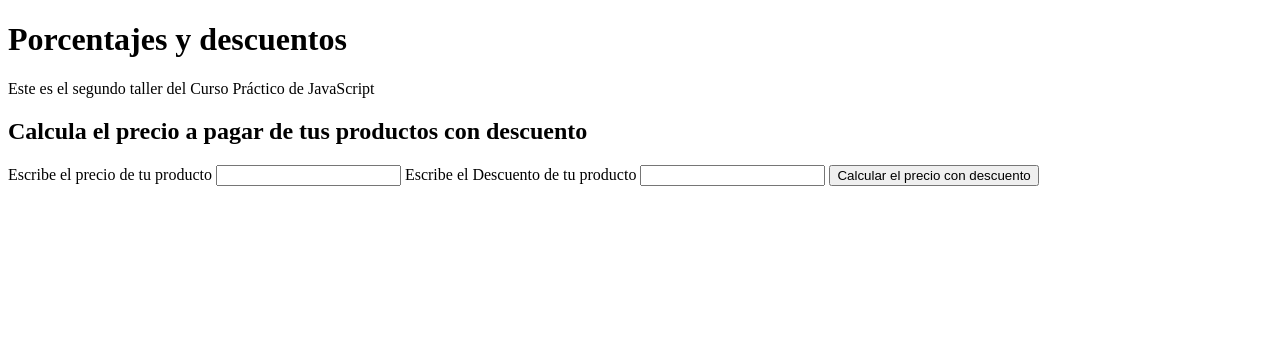
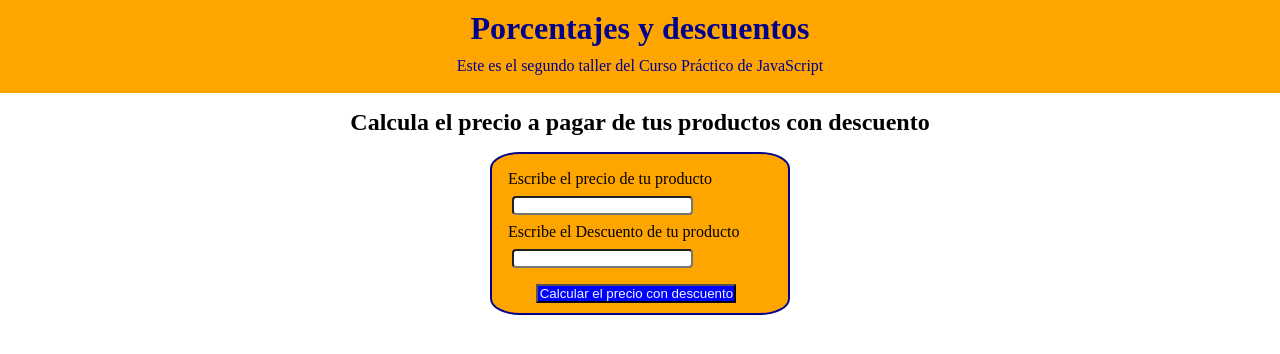
Before and after one commit to JOSEPHPINTO/Plazi-curso-practico-javascrip, a plain HTML site: page descuentos.html in a window 1280 px wide. Drawn offline with Linux system fonts and the light colour scheme.

Commit message:
Se desarrolla la clase con normalidad y se inicia con el reto del taller

```diff
--- a/descuentos.css
+++ b/descuentos.css
@@ -0,0 +1,57 @@
+*{
+    box-sizing: border-box;
+    margin: 0;
+    padding: 0;
+}
+header {
+    background: orange;
+    padding: 10px;
+
+}
+h1 {
+    color: darkblue;
+    text-align: center;
+    margin-bottom: 10px;
+}
+header p{
+    color: darkblue;
+    text-align: center;
+    margin-bottom: 8px;
+}
+.container{
+    display: grid;
+    place-items: center;
+
+
+}
+h2{
+    margin: 16px;
+}
+.form {
+    display: block;
+    width: 300px;
+    height: auto;
+    padding-top: 8px;
+    border: solid 2px darkblue;
+    background-color: orange;
+    border-radius: 10%;
+}
+ label{
+     display: block;
+     margin: 8px 16px;
+}
+input{
+    border-radius: 4px;
+    margin-left: 20px;
+
+}
+button{
+ width: 200px;
+ margin-top: 16px;
+ background-color: blue;
+ color: aliceblue;
+ margin-left: 15%;
+}
+.container form p {
+    margin: 8px 0 10px 16px ;
+}
--- a/descuentos.html
+++ b/descuentos.html
@@ -17,9 +17,9 @@
     </p>
 
     </header>
-    <section>
+    <section class="container">
        <h2>Calcula el precio a pagar de tus productos con descuento</h2>
-       <form action="">
+       <form action="" class="form">
 
            <label for="InputPrice">Escribe el precio de tu producto </label>
            <input id="InputPrice" type="number">
--- a/descuentos.js
+++ b/descuentos.js
@@ -28,3 +28,9 @@ function onClickButtonPriceDiscount(){
     const resultP = document.getElementById("ResultP")
     resultP.innerText = "El precio con descuento es: $ " + precioConDescuento;
 }
+
+const coupons = [
+    "JuanDC_es_Batman",
+    "pero_no_le_digas_a_nadie",
+    "es_un_secreto",
+];
```
